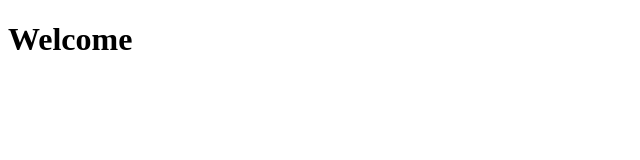
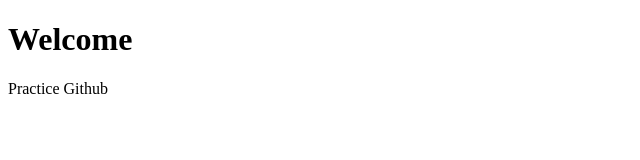
Before and after one commit to zainabraja19/github-practice, a plain HTML site: page index.html in a window 1280 px wide. Shown: the whole page, without its empty margins (0-640 px from the left). Drawn offline with Linux system fonts and the light colour scheme.

Commit message:
Update index.html

```diff
--- a/index.html
+++ b/index.html
@@ -7,5 +7,6 @@
 </head>
 <body>
     <h1>Welcome</h1>
+    <p>Practice Github</p>
 </body>
 </html>
```
